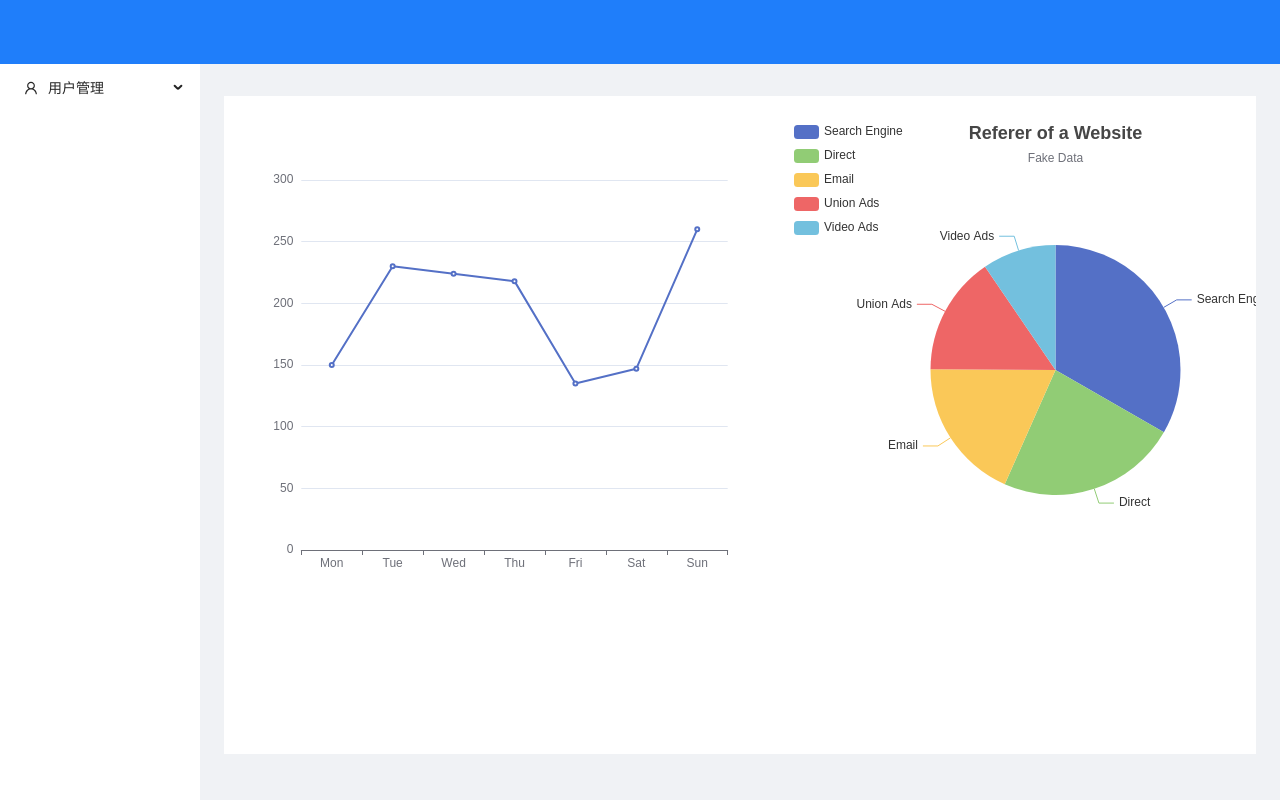
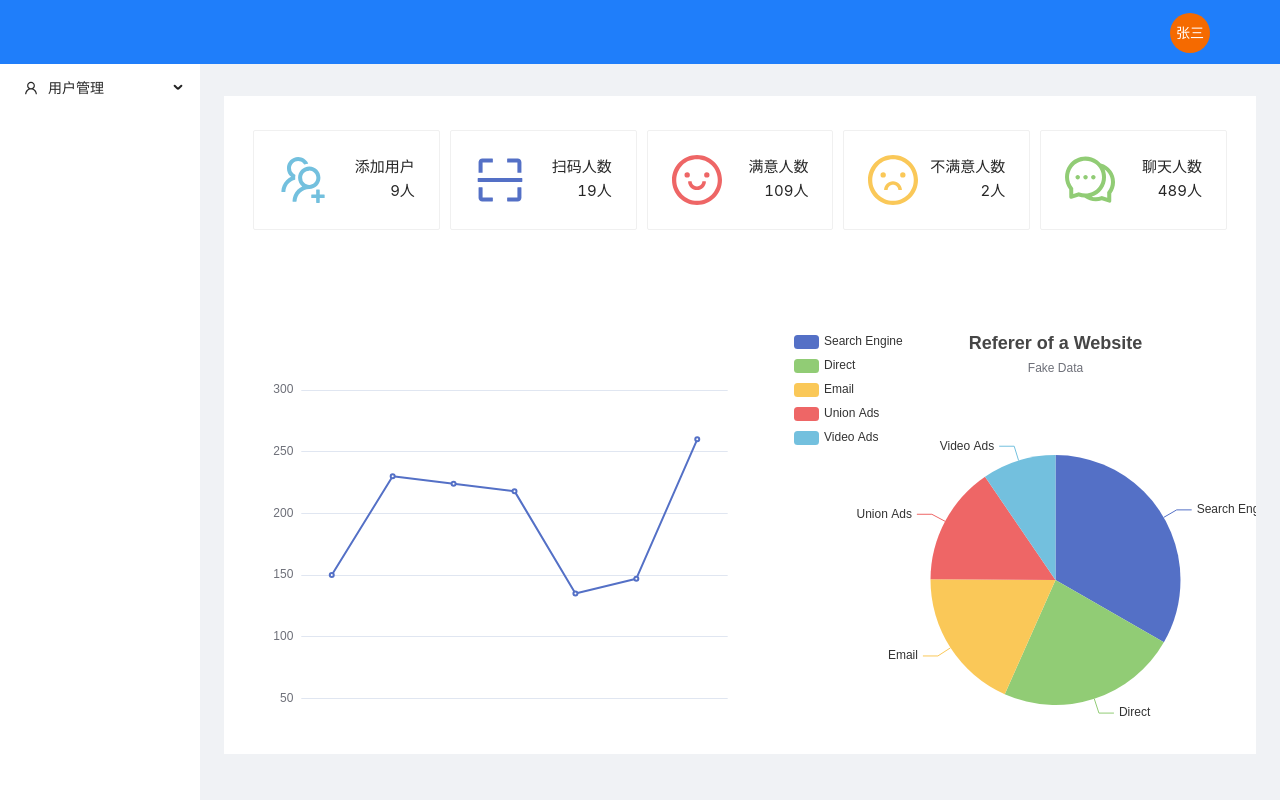
Before and after one commit to 18856521213/react_manage_prodect, a React (Create React App) app: page / in a window 1280 px wide. Built offline with nearby package versions, Linux system fonts and the light colour scheme.

Commit message:
提交首页信息，和登录用户头像，和退出登录等代码

```diff
--- a/src/views/defaulePage/index.jsx
+++ b/src/views/defaulePage/index.jsx
@@ -1,16 +1,46 @@
-import { useEffect } from 'react'
+import { useState, useEffect } from 'react'
 import style from "./index.module.css"
 import * as echarts from 'echarts/core';
 import { GridComponent, TitleComponent, TooltipComponent, LegendComponent} from 'echarts/components';
 import { LineChart, PieChart } from 'echarts/charts';
 import { UniversalTransition, LabelLayout } from 'echarts/features';
 import { CanvasRenderer } from 'echarts/renderers';
+import { Card } from "antd";
+import { UsergroupAddOutlined, ScanOutlined, SmileOutlined, FrownOutlined, CommentOutlined } from '@ant-design/icons';
 echarts.use([
   GridComponent, LineChart, CanvasRenderer, UniversalTransition,
   TitleComponent, TooltipComponent, LegendComponent, PieChart, LabelLayout
 ]);
 
 export default function DefaulePage() {
+  const [contentList, setContentList] = useState([
+    {
+      icon: <UsergroupAddOutlined style={{fontSize: 50, color: "#73c0de"}} />,
+      name: "添加用户",
+      num: "9"
+    },
+    {
+      icon: <ScanOutlined style={{fontSize: 50, color: "#5470c6"}} />,
+      name: "扫码人数",
+      num: "19"
+    },
+    {
+      icon: <SmileOutlined style={{fontSize: 50, color: "#ee6666"}} />,
+      name: "满意人数",
+      num: "109"
+    },
+    {
+      icon: <FrownOutlined style={{fontSize: 50, color: "#fac858"}} />,
+      name: "不满意人数",
+      num: "2"
+    },
+    {
+      icon: <CommentOutlined style={{fontSize: 50, color: "#91cc75"}} />,
+      name: "聊天人数",
+      num: "489"
+    }
+  ]);
+
   useEffect(() => {
     let chartDom = document.getElementById('echartsone');
     let myChart = echarts.init(chartDom);
@@ -78,10 +108,27 @@ export default function DefaulePage() {
   }, [])
   return (
     <>
-    <div className={style.box}>
-      <div id="echartsone" className={style.echartsone}></div>
-      <div id="echartstwo" className={style.echartstwo}></div>
-    </div>
+      <div className={style.contentBox}>
+        {
+          contentList.map((item, index) => {
+            return (
+              <Card style={{ width: '19%' }} key={index}>
+                <div style={{display: "flex", justifyContent: "space-between", fontSize: 15}}>
+                  <div>{item.icon}</div>
+                  <div>
+                    <div>{item.name}</div>
+                    <div style={{textAlign: "right"}}>{item.num}人</div>
+                  </div>
+                </div>
+              </Card>
+            )
+          })
+        }
+      </div>
+      <div className={style.box}>
+        <div id="echartsone" className={style.echartsone}></div>
+        <div id="echartstwo" className={style.echartstwo}></div>
+      </div>
     </>
   )
 }
--- a/src/views/defaulePage/index.module.css
+++ b/src/views/defaulePage/index.module.css
@@ -1,3 +1,9 @@
+.contentBox {
+  display: flex;
+  padding: 10px 0 100px 0;
+  flex-wrap: wrap;
+  justify-content: space-around;
+}
 .box {
   display: flex;
   justify-content: space-between;
--- a/src/views/home/index.jsx
+++ b/src/views/home/index.jsx
@@ -1,12 +1,31 @@
 import {useState, useEffect} from 'react'
 import "./index.css"
-import { Outlet, Link, useLocation } from 'react-router-dom';
+import style from "./index.module.css"
+import { Outlet, Link, useLocation, useNavigate } from 'react-router-dom';
 import { list } from "../../router/index.js"
-import { Layout, Menu, Breadcrumb } from 'antd';
+import { Layout, Menu, Breadcrumb, Avatar, Popover, Button } from 'antd';
+import { UserOutlined, LogoutOutlined } from '@ant-design/icons';
 const { SubMenu } = Menu;
 const { Header, Content, Sider } = Layout;
 
-export default function Home() {
+function PopoverContent(props) {
+  const loginOut = () => {
+    props.loginOut();
+  }
+  return (
+    <>
+      <div>
+        <Button type="link" icon={<UserOutlined />}>个人信息</Button>
+      </div>
+      <div>
+        <Button type="link" danger icon={<LogoutOutlined />} onClick={loginOut}>退出登录</Button>
+      </div>
+    </>
+  )
+}
+
+export default function Home(props) {
+  const navigate = useNavigate();
   const localhost = useLocation();
   const [navigateList, setNavigateList] = useState([]);
   useEffect(() => {
@@ -17,13 +36,21 @@ export default function Home() {
         }
       })
     })
-    console.log(localhost)
   }, [localhost])
+  const loginOut = () => {
+    navigate('/login')
+  }
   return (
     <>
       <Layout>
         <Header className="header">
-          <div className="logo" />
+          <div className={style.headerImg}>
+          <Popover placement="bottom" content={<PopoverContent loginOut={loginOut} />} trigger="click">
+            <Avatar className={style.contentAvatar} size="large" gap={4}>
+              张三
+            </Avatar>
+          </Popover>
+          </div>
         </Header>
         <Layout>
           <Sider width={200} className="site-layout-background">
--- /dev/null
+++ b/src/views/home/index.module.css
@@ -0,0 +1,9 @@
+.headerImg{
+  text-align: right;
+  cursor: pointer;
+  padding-right: 20px;
+}
+.headerImg .contentAvatar {
+  background-color: #f56a00;
+  vertical-align: middle;
+}
```
